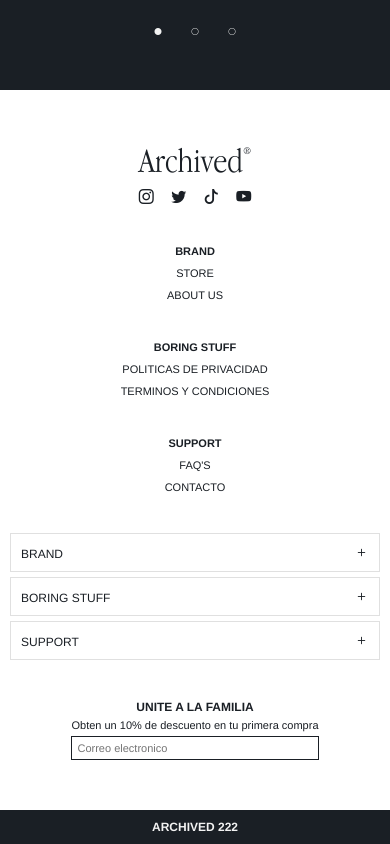
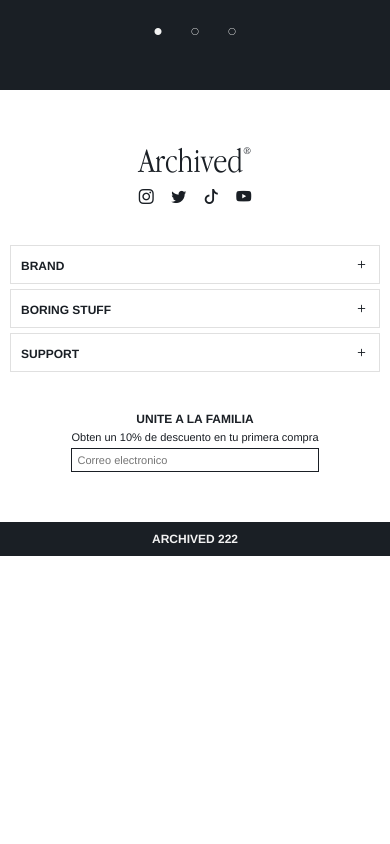
Before and after one commit to Tiagoroodriguez/archived-web, a React (Vite) app in the folder client/: page / in a window 390 px wide. Shown: the part 7372-8216 px from the top of the page. After the commit the page ends 7928 px from the top, so only its background shows below. Built offline with nearby package versions, Linux system fonts and the light colour scheme; no server answers; what @react-pdf/renderer would draw is missing.

Commit message:
footer fix

```diff
--- a/client/src/components/Footer/Footer.css
+++ b/client/src/components/Footer/Footer.css
@@ -205,13 +205,17 @@ footer {
     align-items: center;
   }
 
-  .desktop-footer-menu{
+  .footer-menu{
     display: none;
   }
 
   .mobile-footer-menu {
     display: block;
     width: 100%;
+  }
+
+  .mobile-footer-menu button {
+    font-weight: 700;
   }
 
   .footer-acordeon {
```
